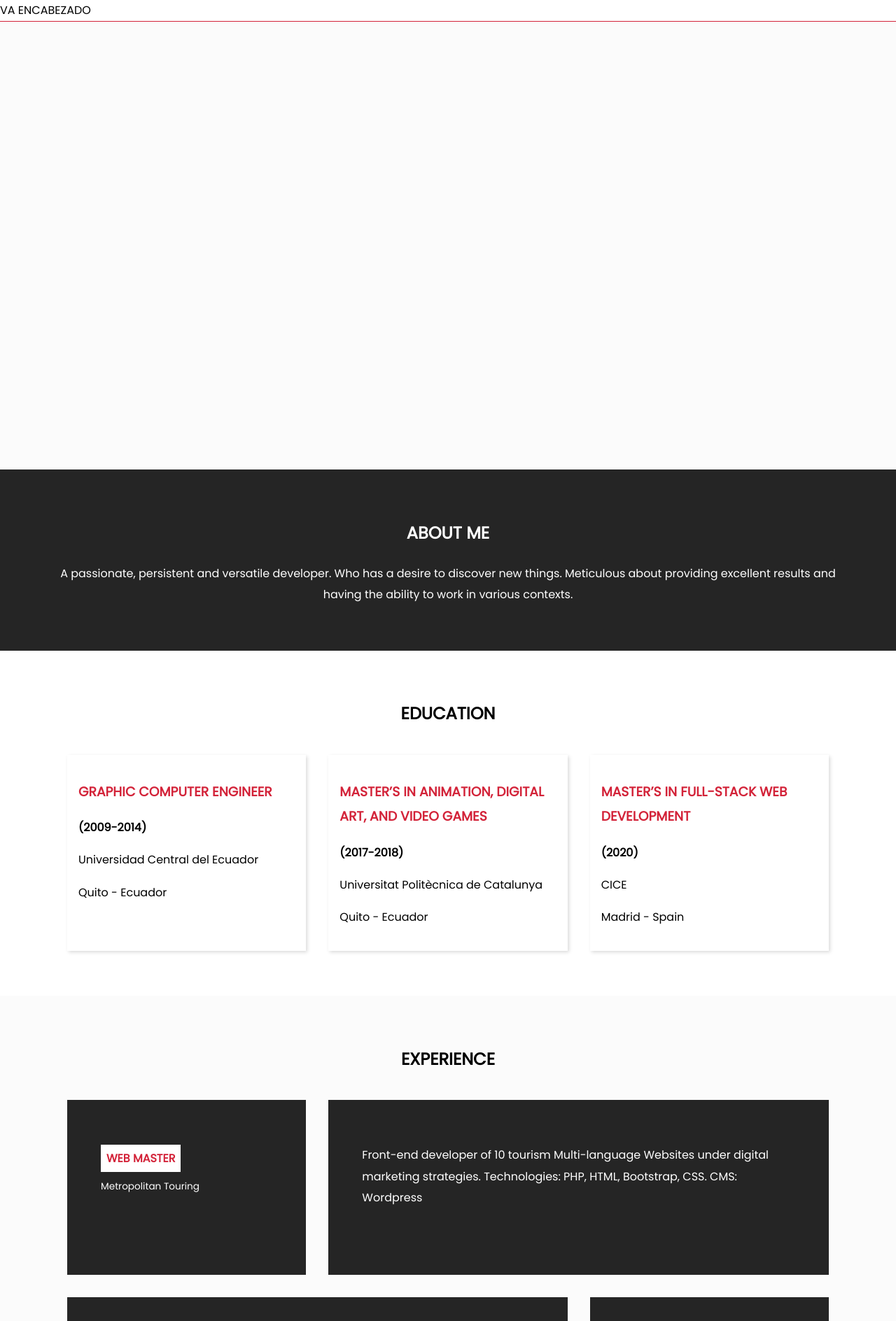
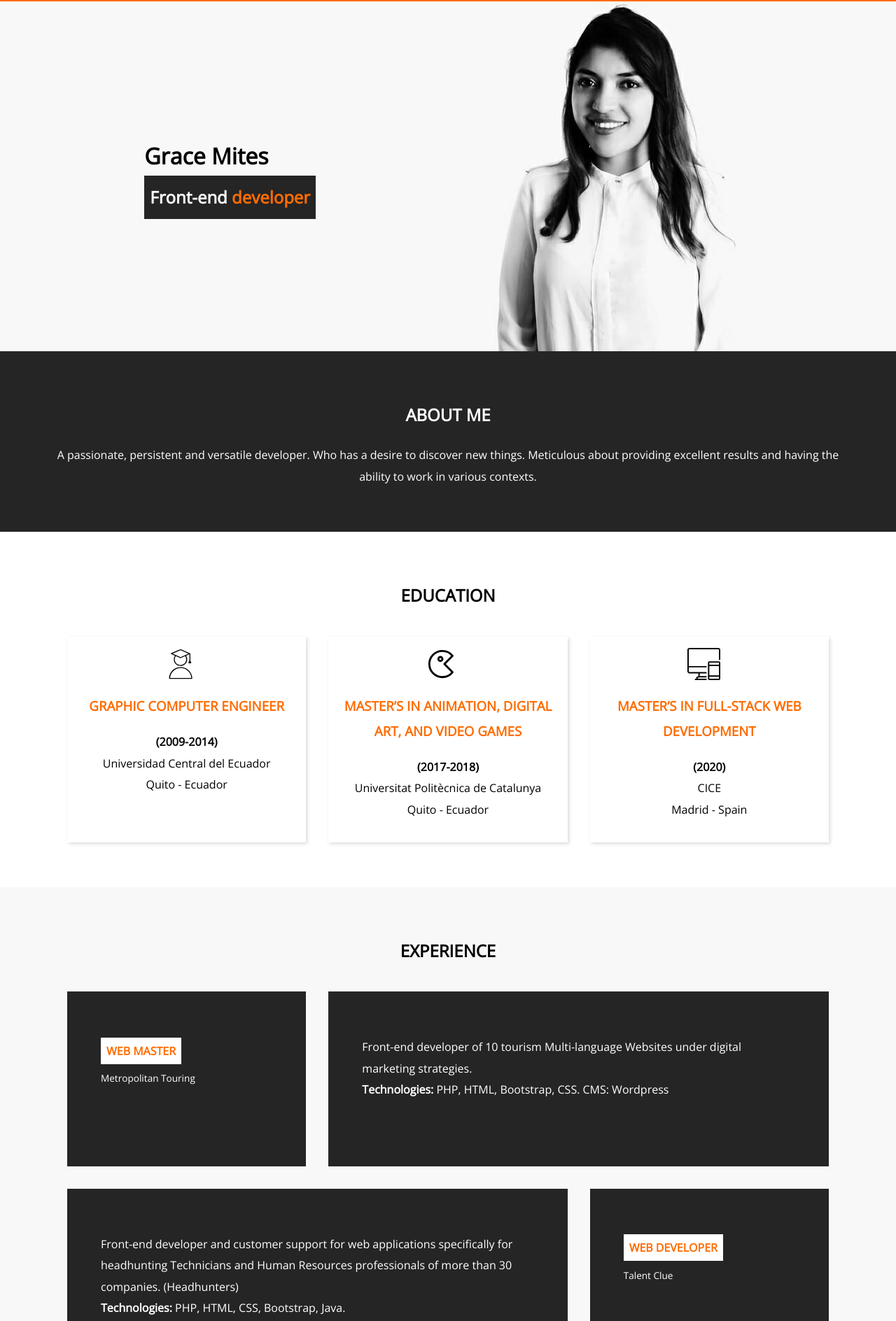
Before and after one commit to cice-classroom/4-layouts-gmites, a website: page src/index.html in a window 1280 px wide. Shown: the top 1888 px of the page at 70% size. Drawn offline with nearby package versions, Linux system fonts and the light colour scheme.

Commit message:
Adding images and icons

```diff
--- a/src/index.html
+++ b/src/index.html
@@ -6,17 +6,22 @@
     <meta name="viewport" content="width=device-width,initial-scale=1.0" />
     <link rel="icon" href="icons/favicon.ico" />
     <link rel="preconnect" href="https://fonts.gstatic.com">
-    <link href="https://fonts.googleapis.com/css2?family=Poppins&display=swap" rel="stylesheet">
+    <link href="https://fonts.googleapis.com/css2?family=Open+Sans:wght@300;400&display=swap" rel="stylesheet">
     <link rel="stylesheet" href="styles/base.css" />
     <link rel="stylesheet" href="styles/variables.css" />
     <link rel="stylesheet" href="styles/styles.css" />
   </head>
   <body>
     <header class="header">
-        VA ENCABEZADO
     </header>
-    <div class="hero-banner">
-
+    <div class="gray-background">
+      <div class="container-no-padding hero-banner">
+        <div>
+          <h1>Grace Mites</h1>
+          <h2 class="dark-span">Front-end <span class="primary-span">developer</span></h2>
+        </div>
+        <img class="profile-image" src="img/profile.jpg" alt="Profile Grace Mites">
+      </div>
     </div>
     <main class="wrapper">
       <div class="dark-background">
@@ -27,33 +32,34 @@
             </p>
         </section>
       </div>
-      <section class="container-no-padding">
-        <h2 class="center">EDUCATION</h2>
+      <section class="container-no-lf-padding center">
+        <h2>EDUCATION</h2>
         <div class="boxes">
           <div class="small-container">
+            <img class="small-icon" src="icons/bachellor-icon.svg" alt="Bachellor degree icon">
             <h3>GRAPHIC COMPUTER ENGINEER</h3>
-            <p><b>(2009-2014)</b></p>
-            <p>Universidad Central del Ecuador</p>
-            <p>Quito - Ecuador</p>
+            <p><b>(2009-2014)</b><br>
+            Universidad Central del Ecuador<br>
+            Quito - Ecuador</p>
           </div>
-
           <div class="small-container">
+            <img class="small-icon" src="icons/videogame-icon.svg" alt="Videogame icon">
             <h3>MASTER’S IN ANIMATION, DIGITAL ART, AND VIDEO GAMES</h3>
-            <p><b>(2017-2018)</b></p>
-            <p>Universitat Politècnica de Catalunya</p>
-            <p>Quito - Ecuador</p>
+            <p><b>(2017-2018)</b><br>
+            Universitat Politècnica de Catalunya<br>
+            Quito - Ecuador</p>
           </div>
-
           <div class="small-container">
+            <img class="small-icon" src="icons/web-responsive-icon.svg" alt="Web responsive icon">
             <h3>MASTER’S IN FULL-STACK WEB DEVELOPMENT</h3>
-            <p><b>(2020)</b></p>
-            <p>CICE</p>
-            <p>Madrid - Spain</p>
+            <p><b>(2020)</b><br>
+            CICE<br>
+            Madrid - Spain</p>
           </div>
         </div>
       </section>
       <div class="gray-background">
-        <section class="container-no-padding">
+        <section class="container-no-lf-padding">
           <h2 class="center">EXPERIENCE</h2>
           <div class="experience-grid">
             <div class="div-1">
@@ -62,8 +68,8 @@
             </div>
             <div class="div-2">
               <p>Front-end developer of 10 tourism Multi-language
-                Websites under digital marketing strategies.
-                Technologies: PHP, HTML, Bootstrap, CSS.
+                Websites under digital marketing strategies.<br>
+              <strong>Technologies:</strong> PHP, HTML, Bootstrap, CSS.
                 CMS: Wordpress</p>
             </div>
             <div class="div-3">
@@ -74,8 +80,8 @@
               <p>Front-end developer and customer support for
                 web applications specifically for headhunting
                 Technicians and Human Resources professionals
-                of more than 30 companies. (Headhunters)
-                Technologies: PHP, HTML, CSS, Bootstrap, Java.</p>
+                of more than 30 companies. (Headhunters)<br>
+                <strong>Technologies:</strong> PHP, HTML, CSS, Bootstrap, Java.</p>
             </div>
             <div class="div-5">
               <h4 class="small-margin"><span class="light-background-span">IT ANALYST</span></h4>
@@ -84,46 +90,51 @@
             <div class="div-6">
               <p>Front-end developer for banking system
                 applications (Banco Pichincha). In charge of the
-                Englishside of some business interactions.
-                Technologies: Angular, Bootstrap, CSS. Java,
+                Englishside of some business interactions.<br>
+                <strong>Technologies:</strong> Angular, Bootstrap, CSS. Java,
                 JavaScript, CXP Manager Backbase. (Multi-channel
                 system for the Electronic Banking portal).</p>
             </div>
           </div>
         </section>
       </div>
-        <section class="container-no-padding center">
+        <section class="container-no-lf-padding center">
           <h2>KNOWLEDGE</h2>
           <div class="boxes">
             <div class="small-container">
-              <h3>PROGRAMMING</h3>
+              <h3><img class="small-icon" src="icons/programming-icon.svg" alt="Programming icon">PROGRAMMING</h3>
               <p>PHP, Javascript, Java, C# <br>
                 Angular, HTML, CSS, Bootstrap<br>
                 Wordpress</p>
             </div>
             <div class="small-container">
-              <h3>ARTISTIC</h3>
+              <h3><img class="small-icon" src="icons/artistic-icon.svg" alt="Artistic icon">ARTISTIC</h3>
               <p>Design and Animation 2D<br>3D Modelling<br>2D and 3D Design Tools</p>
             </div>
             <div class="small-container">
-              <h3>LANGUAGES</h3>
+              <h3><img class="small-icon" src="icons/language-icon.svg" alt="Languaje icon">LANGUAGES</h3>
               <p>SPANISH (Native)<br>ENGLISH (Advanced - C1)<br>
                 ITALIAN (Intermediate - B1)<br> CATALAN (Basic - A2)
               </p>
             </div>
           </div>
         </section>
-      <div class="gray-background">
-        <section class="container center">
-          <h2>CONTACT</h2>
-          <p>grace.mites@gmail.com</p>
-          <p>+593 959 158 709</p>
-          <p>Quito , Ecuador</p>
+      <div class="gray-background border-top">
+        <section class="container">
+          <h2 class="center">CONTACT</h2>
+          <div class="contact">
+            <div class="contact-links">
+            <a href="https://www.linkedin.com/in/grace-mites-borja-912b5699/"><img class="small-icon" src="icons/linked-in-icon.svg" alt="linked in icon">LinkedIn</a>
+            <p><a href="mailto:grace.mites@gmail.com"><img class="small-icon" src="icons/mail-icon.svg" alt="mail icon">grace.mites@gmail.com</a></p>
+            <p><a href="tel:+34602110980"><img class="small-icon" src="icons/phone-icon.svg" alt="phone icon">(+34) 602 11 09 80</a></p>
+            <p><img class="small-icon" src="icons/map-pin-icon.svg" alt="pin icon">Barcelona - España</p>
+          </div>
+          </div>
         </section>
       </div>
     </main>
     <footer class="dark-background center footer">
-      <span class="footer-cr">©2020 Grace Mites</span>
+      <span class="footer-cr">All Rights Reserved ©2020 Grace Mites</span>
     </footer>
   </body>
 </html>
--- a/src/styles/base.css
+++ b/src/styles/base.css
@@ -25,3 +25,6 @@ h1, h2, h3, h4, h5, h6{
 h3, h4{
   color: var(--primary-color);
 }
+a{
+  color: var(--primary-color);
+}
--- a/src/styles/styles.css
+++ b/src/styles/styles.css
@@ -1,5 +1,5 @@
 
-
+/*GENERAL*/
 .wrapper{
   display: flex;
   flex-direction: column;
@@ -9,10 +9,16 @@
   margin: 0px auto;
   max-width: var(--body-width);
 }
-.container-no-padding{
+.container-no-lf-padding{
   padding:var(--large-size) 0px;
   margin: 0px auto;
   max-width: var(--body-width);
+  width: 100%;
+}
+.container-no-padding{
+  margin: 0px auto;
+  max-width: var(--body-width);
+  width: 100%;
 }
 .small-container{
   padding:var(--medium-size) var(--medium-size);
@@ -32,43 +38,55 @@
 .gray-background{
   background-color: var(--gray-color);
 }
-
 .center{
   text-align: center;
 }
 .small-margin{
   margin-bottom: var(--small-size);
 }
-
-
-
+.primary-span{
+  color: var(--primary-color);
+}
 /*HEADER*/
 .header{
-  border-bottom: 1px solid var(--primary-color);
+  border-bottom: 2px solid var(--primary-color);
 }
-
 /*HERO-BANNER*/
 .hero-banner{
-  min-height: 80vh;
-  background-color: var(--gray-color);
+  display: flex;
+  align-items: center;
+  justify-content: space-around;
 }
-
-
+.dark-span{
+  background-color: var(--dark-color);
+  color: var(--white-color);
+  padding: var(--small-size);
+  margin-top: -1.5rem;
+}
 /*BOXES-SECTION*/
 .boxes{
   display: flex;
   width:100%
 }
-
+.small-icon{
+  vertical-align: middle;
+  margin-right: var(--medium-size);
+}
+/*CONTACT*/
+.contact{
+  display: flex;
+  justify-content: center;
+}
+.border-top{
+  border-top:2px solid var(--primary-color);
+}
 /*FOOTER*/
 .footer-cr{
   font-size: 0.75rem;
 }
-
 .footer{
   padding: var(--small-size);
 }
-
 /*EXPERIENCE*/
 .experience-grid{
   display: grid;
@@ -79,7 +97,6 @@
   'div-4 div-4 div-3'
   'div-5 div-6 div-6';
 }
-
 .div-1{
   grid-area: div-1;
 }
@@ -98,24 +115,20 @@
 .div-6{
   grid-area: div-6;
 }
-
 .div-1, .div-2, .div-3, .div-4, .div-5, .div-6{
   background-color: var(--dark-color);
   color:var(--white-color);
   padding:var(--large-size);
   margin:var(--medium-size);
-
 }
-
 .light-background-span{
   background-color: var(--white-color);
   padding: var(--small-size);
 }
-
 .small-span{
   font-size: .85rem;
 }
-
+/*MOBILE*/
 @media (max-width: 768px){
   /*GENERAL*/
   .container{
@@ -141,4 +154,12 @@
   'div-5'
   'div-6';
 }
+/*HERO-BANNER*/
+.hero-banner{
+  flex-direction: column;
+  text-align: center;
 }
+.profile-image{
+  width: 70%;
+}
+}
--- a/src/styles/variables.css
+++ b/src/styles/variables.css
@@ -1,12 +1,12 @@
 :root {
   /*typography*/
-  --title-font: 'Poppins', sans-serif;
-  --body-font: 'Poppins', sans-serif;
+  --title-font: 'Open Sans', sans-serif;
+  --body-font: 'Open Sans', sans-serif;
 
   /*colors*/
-  --white-color:#fff;
-  --gray-color:#fbfbfb;
-  --primary-color: #d32339;
+  --white-color:#ffffff;
+  --gray-color:#f8f8f8;
+  --primary-color: #ff6c00;
   --dark-color:#252525;
 
 
```
Also changed, not shown: src/icons/artistic-icon.svg (added), src/icons/bachellor-icon.svg (added), src/icons/favicon.ico, src/icons/language-icon.svg (added), src/icons/linked-in-icon.svg (added), src/icons/mail-icon.svg (added), src/icons/map-pin-icon.svg (added), src/icons/phone-icon.svg (added), src/icons/programming-icon.svg (added), src/icons/videogame-icon.svg (added), src/icons/web-responsive-icon.svg (added), src/img/profile.jpg (added).
